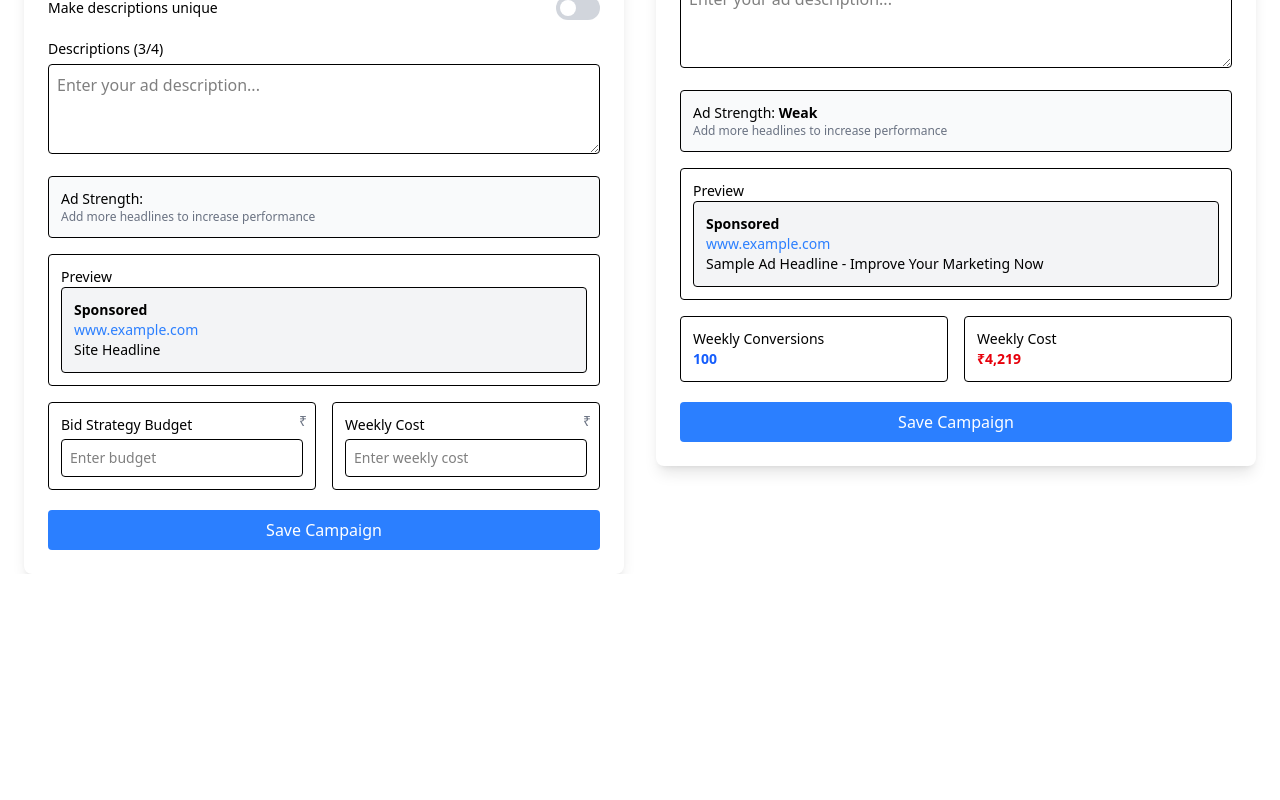
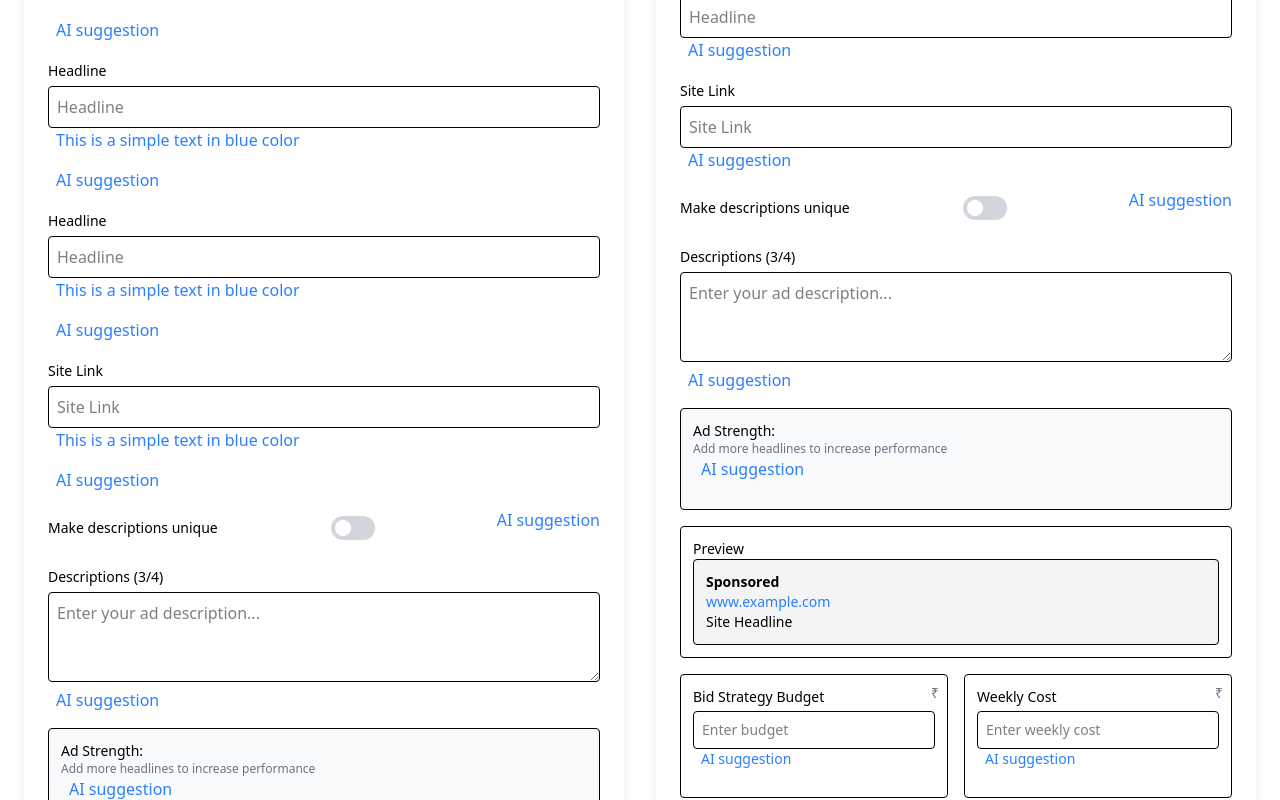
Before and after one commit to Datathon-2025/Datathon25, a React (Vite) app: page /campaign in a window 1280 px wide. Shown: the part 800-1600 px from the top of the page. Before the commit the page ends 1374 px from the top, so only its background shows below. Built offline with nearby package versions, Linux system fonts and the light colour scheme; sample sign-in values are in the browser's storage.

Commit message:
AB Testing Form

```diff
--- a/src/components/Form.jsx
+++ b/src/components/Form.jsx
@@ -4,7 +4,7 @@ import { Switch } from "@headlessui/react"; // For toggle switch
 const Form = () => {
   const [formA, setFormA] = useState({
     businessName: '',
-    headlines: ['' ,   '',   '',   '',   '',   ''],
+    headlines: ['', '', '', '', '', ''],
     siteLink: '',
     toggle: false,
     description: '',
@@ -16,9 +16,17 @@ const Form = () => {
   const [formB, setFormB] = useState({
     businessName: '',
     headlines: ['', '', '', '', '', ''],
+    siteLink: '',
+    toggle: false,
     description: '',
-    adStrength: 'Weak',
-    toggle: false,
+    adStrength: '',
+    bidStrategyBudget: '',
+    weeklyCost: ''
+  });
+
+  const [suggestions, setSuggestions] = useState({
+    formA: {},
+    formB: {}
   });
 
   const [shuffledHeadline, setShuffledHeadline] = useState('');
@@ -44,12 +52,34 @@ const Form = () => {
       }
       return { ...prev, [field]: value };
     });
+  };
 
+  const handleSubmit = async (e) => {
+    e.preventDefault();
+    const data = { formA, formB };
+    console.log('Form A:', JSON.stringify(formA, null, 2));
+    console.log('Form B:', JSON.stringify(formB, null, 2));
+
+    try {
+      const response = await fetch('http://localhost:5000/ab', {
+        method: 'POST',
+        headers: {
+          'Content-Type': 'application/json',
+        },
+        body: JSON.stringify(data),
+      });
+      const result = await response.json();
+      console.log(result);
+      setSuggestions(result);
+
+    } catch (error) {
+      console.error('Error submitting form:', error);
+    }
   };
 
   return (
     <div className="flex space-x-8 w-full justify-center mt-10">
-      <form>
+      <form onSubmit={handleSubmit}>
         <div className="bg-white shadow-lg rounded-lg p-6 w-[600px]">
           <h2 className="text-xl font-semibold mb-4">Google Ads - New Campaign A</h2>
 
@@ -62,6 +92,14 @@ const Form = () => {
               value={formA.businessName}
               onChange={handleInputChange(formA, setFormA, 'businessName')}
             />
+            <div className="flex items-center mb-4">
+              <i className="fas fa-info-circle text-blue-500 mr-2"></i>
+              <span className="text-blue-500">This is a simple text in blue color</span>
+            </div>
+            <div className="flex items-center mb-4">
+              <i className="fas fa-info-circle text-blue-500 mr-2"></i>
+              <span className="text-blue-500">{suggestions.formA?.businessName || 'AI suggestion'}</span>
+            </div>
           </div>
 
           {/* Headline Inputs */}
@@ -75,10 +113,18 @@ const Form = () => {
                 value={headline}
                 onChange={handleInputChange(formA, setFormA, 'headlines', index)}
               />
+              <div className="flex items-center mb-4">
+                <i className="fas fa-info-circle text-blue-500 mr-2"></i>
+                <span className="text-blue-500">This is a simple text in blue color</span>
+              </div>
+              <div className="flex items-center mb-4">
+                <i className="fas fa-info-circle text-blue-500 mr-2"></i>
+                <span className="text-blue-500">{suggestions.formA?.headlines?.[index] || 'AI suggestion'}</span>
+              </div>
             </div>
           ))}
 
-          <div className="mb-4" >
+          <div className="mb-4">
             <label className="text-sm font-medium">Site Link</label>
             <input
               type="text"
@@ -87,6 +133,14 @@ const Form = () => {
               value={formA.siteLink}
               onChange={handleInputChange(formA, setFormA, 'siteLink')}
             />
+            <div className="flex items-center mb-4">
+              <i className="fas fa-info-circle text-blue-500 mr-2"></i>
+              <span className="text-blue-500">This is a simple text in blue color</span>
+            </div>
+            <div className="flex items-center mb-4">
+              <i className="fas fa-info-circle text-blue-500 mr-2"></i>
+              <span className="text-blue-500">{suggestions.formA?.siteLink || 'AI suggestion'}</span>
+            </div>
           </div>
 
           {/* Toggle: Make Descriptions Unique */}
@@ -105,6 +159,10 @@ const Form = () => {
                 } inline-block h-4 w-4 transform bg-white rounded-full`}
               />
             </Switch>
+            <div className="flex items-center mb-4">
+              <i className="fas fa-info-circle text-blue-500 mr-2"></i>
+              <span className="text-blue-500">{suggestions.formA.toggle !== undefined ? suggestions.formA.toggle.toString() : 'AI suggestion'}</span>
+            </div>
           </div>
 
           {/* Descriptions */}
@@ -117,12 +175,20 @@ const Form = () => {
               value={formA.description}
               onChange={handleInputChange(formA, setFormA, 'description')}
             ></textarea>
+            <div className="flex items-center mb-4">
+              <i className="fas fa-info-circle text-blue-500 mr-2"></i>
+              <span className="text-blue-500">{suggestions.formA.description || 'AI suggestion'}</span>
+            </div>
           </div>
 
           {/* Ad Strength */}
           <div className="mb-4 p-3 border rounded bg-gray-50">
             <p className="text-sm font-medium">Ad Strength: <span className="font-semibold">{formA.adStrength}</span></p>
             <p className="text-xs text-gray-500">Add more headlines to increase performance</p>
+            <div className="flex items-center mb-4">
+              <i className="fas fa-info-circle text-blue-500 mr-2"></i>
+              <span className="text-blue-500">{suggestions.formA.adStrength || 'AI suggestion'}</span>
+            </div>
           </div>
 
           {/* Preview Section */}
@@ -133,7 +199,6 @@ const Form = () => {
               <p className="text-blue-500">{formA.siteLink ? formA.siteLink : 'www.example.com'}</p>
               <p>{shuffledHeadline || 'Site Headline'}</p>
               {formA.description && <p>{formA.description}</p>}
-
             </div>
           </div>
 
@@ -152,6 +217,10 @@ const Form = () => {
               <div className="absolute top-0 right-0 mt-2 mr-8 text-gray-500 cursor-pointer" title="Enter the budget for your bid strategy">
                 <i className="fas fa-info-circle"></i>
               </div>
+              <div className="flex items-center mb-4">
+                <i className="fas fa-info-circle text-blue-500 mr-2"></i>
+                <span className="text-blue-500">{suggestions.formA.bidStrategyBudget || 'AI suggestion'}</span>
+              </div>
             </div>
             <div className="p-3 border rounded relative">
               <label className="font-medium">Weekly Cost</label>
@@ -166,17 +235,21 @@ const Form = () => {
               <div className="absolute top-0 right-0 mt-2 mr-8 text-gray-500 cursor-pointer" title="Enter the estimated weekly cost">
                 <i className="fas fa-info-circle"></i>
               </div>
+              <div className="flex items-center mb-4">
+                <i className="fas fa-info-circle text-blue-500 mr-2"></i>
+                <span className="text-blue-500">{suggestions.formA.weeklyCost || 'AI suggestion'}</span>
+              </div>
             </div>
           </div>
 
           {/* Submit Button */}
-          <button className="mt-5 w-full bg-blue-500 text-white py-2 rounded">
+          <button type="submit" className="mt-5 w-full bg-blue-500 text-white py-2 rounded">
             Save Campaign
           </button>
         </div>
       </form>
 
-      <form>
+      <form onSubmit={handleSubmit}>
         <div className="bg-white shadow-lg rounded-lg p-6 w-[600px]">
           <h2 className="text-xl font-semibold mb-4">Google Ads - New Campaign B</h2>
 
@@ -189,6 +262,10 @@ const Form = () => {
               value={formB.businessName}
               onChange={handleInputChange(formB, setFormB, 'businessName')}
             />
+            <div className="flex items-center mb-4">
+              <i className="fas fa-info-circle text-blue-500 mr-2"></i>
+              <span className="text-blue-500">{suggestions.formB.businessName || 'AI suggestion'}</span>
+            </div>
           </div>
 
           {/* Headline Inputs */}
@@ -202,8 +279,27 @@ const Form = () => {
                 value={headline}
                 onChange={handleInputChange(formB, setFormB, 'headlines', index)}
               />
+              <div className="flex items-center mb-4">
+                <i className="fas fa-info-circle text-blue-500 mr-2"></i>
+                <span className="text-blue-500">{suggestions.formB.headlines ? suggestions.formB.headlines[index] : 'AI suggestion'}</span>
+              </div>
             </div>
           ))}
+
+          <div className="mb-4">
+            <label className="text-sm font-medium">Site Link</label>
+            <input
+              type="text"
+              className="w-full p-2 border rounded mt-1"
+              placeholder="Site Link"
+              value={formB.siteLink}
+              onChange={handleInputChange(formB, setFormB, 'siteLink')}
+            />
+            <div className="flex items-center mb-4">
+              <i className="fas fa-info-circle text-blue-500 mr-2"></i>
+              <span className="text-blue-500">{suggestions.formB.siteLink || 'AI suggestion'}</span>
+            </div>
+          </div>
 
           {/* Toggle: Make Descriptions Unique */}
           <div className="flex items-center justify-between mb-4">
@@ -221,6 +317,10 @@ const Form = () => {
                 } inline-block h-4 w-4 transform bg-white rounded-full`}
               />
             </Switch>
+            <div className="flex items-center mb-4">
+              <i className="fas fa-info-circle text-blue-500 mr-2"></i>
+              <span className="text-blue-500">{suggestions.formB.toggle !== undefined ? suggestions.formB.toggle.toString() : 'AI suggestion'}</span>
+            </div>
           </div>
 
           {/* Descriptions */}
@@ -233,12 +333,20 @@ const Form = () => {
               value={formB.description}
               onChange={handleInputChange(formB, setFormB, 'description')}
             ></textarea>
+            <div className="flex items-center mb-4">
+              <i className="fas fa-info-circle text-blue-500 mr-2"></i>
+              <span className="text-blue-500">{suggestions.formB.description || 'AI suggestion'}</span>
+            </div>
           </div>
 
           {/* Ad Strength */}
           <div className="mb-4 p-3 border rounded bg-gray-50">
             <p className="text-sm font-medium">Ad Strength: <span className="font-semibold">{formB.adStrength}</span></p>
             <p className="text-xs text-gray-500">Add more headlines to increase performance</p>
+            <div className="flex items-center mb-4">
+              <i className="fas fa-info-circle text-blue-500 mr-2"></i>
+              <span className="text-blue-500">{suggestions.formB.adStrength || 'AI suggestion'}</span>
+            </div>
           </div>
 
           {/* Preview Section */}
@@ -246,25 +354,54 @@ const Form = () => {
             <h3 className="text-sm font-medium">Preview</h3>
             <div className="p-3 border rounded bg-gray-100 text-sm">
               <p className="font-semibold">Sponsored</p>
-              <p className="text-blue-500">www.example.com</p>
-              <p>Sample Ad Headline - Improve Your Marketing Now</p>
+              <p className="text-blue-500">{formB.siteLink ? formB.siteLink : 'www.example.com'}</p>
+              <p>{shuffledHeadline || 'Site Headline'}</p>
+              {formB.description && <p>{formB.description}</p>}
             </div>
           </div>
 
           {/* Performance Metrics */}
           <div className="grid grid-cols-2 gap-4 text-sm">
-            <div className="p-3 border rounded">
-              <p className="font-medium">Weekly Conversions</p>
-              <p className="font-semibold text-blue-600">100</p>
+            <div className="p-3 border rounded relative">
+              <label className="font-medium">Bid Strategy Budget</label>
+              <input
+                type="number"
+                className="w-full p-2 border rounded mt-1"
+                placeholder="Enter budget"
+                value={formB.bidStrategyBudget || ''}
+                onChange={handleInputChange(formB, setFormB, 'bidStrategyBudget')}
+              />
+              <span className="absolute top-0 right-0 mt-2 mr-2 text-gray-500">₹</span>
+              <div className="absolute top-0 right-0 mt-2 mr-8 text-gray-500 cursor-pointer" title="Enter the budget for your bid strategy">
+                <i className="fas fa-info-circle"></i>
               </div>
-            <div className="p-3 border rounded">
-              <p className="font-medium">Weekly Cost</p>
-              <p className="font-semibold text-red-600">₹4,219</p>
+              <div className="flex items-center mb-4">
+                <i className="fas fa-info-circle text-blue-500 mr-2"></i>
+                <span className="text-blue-500">{suggestions.formB.bidStrategyBudget || 'AI suggestion'}</span>
+              </div>
+            </div>
+            <div className="p-3 border rounded relative">
+              <label className="font-medium">Weekly Cost</label>
+              <input
+                type="number"
+                className="w-full p-2 border rounded mt-1"
+                placeholder="Enter weekly cost"
+                value={formB.weeklyCost || ''}
+                onChange={handleInputChange(formB, setFormB, 'weeklyCost')}
+              />
+              <span className="absolute top-0 right-0 mt-2 mr-2 text-gray-500">₹</span>
+              <div className="absolute top-0 right-0 mt-2 mr-8 text-gray-500 cursor-pointer" title="Enter the estimated weekly cost">
+                <i className="fas fa-info-circle"></i>
+              </div>
+              <div className="flex items-center mb-4">
+                <i className="fas fa-info-circle text-blue-500 mr-2"></i>
+                <span className="text-blue-500">{suggestions.formB.weeklyCost || 'AI suggestion'}</span>
+              </div>
             </div>
           </div>
 
           {/* Submit Button */}
-          <button className="mt-5 w-full bg-blue-500 text-white py-2 rounded">
+          <button type="submit" className="mt-5 w-full bg-blue-500 text-white py-2 rounded">
             Save Campaign
           </button>
         </div>
```
Lines whose indentation alone changed are shown as unchanged.
